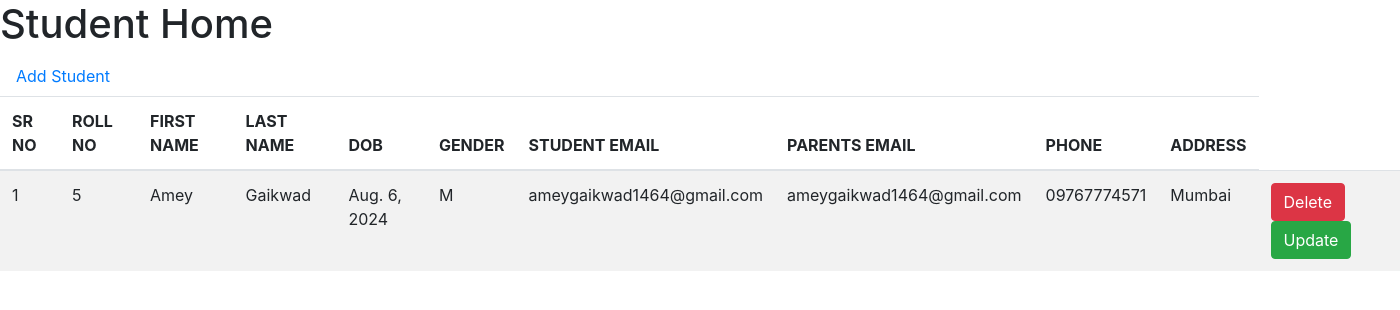
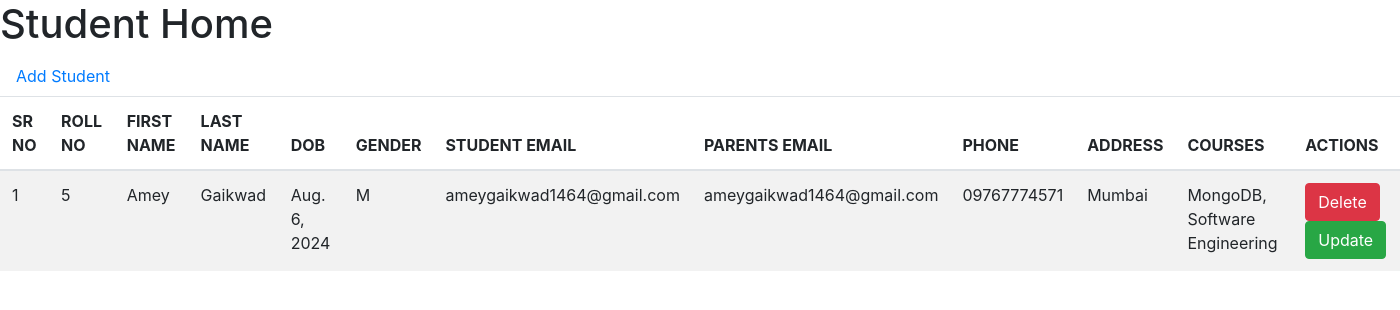
Before and after one commit to amey146/Student-Management, a Django app: page /studentmgt/ in a window 1400 px wide. Shown: the part 52-362 px from the top of the page. Run offline with Django 5.2, Linux system fonts and the light colour scheme; data comes from the database, SQL or seed files in the repository; both versions use the stored data as it was after the commit.

Commit message:
Added course_student reln

```diff
--- a/student_management_project/studentmgt/models.py
+++ b/student_management_project/studentmgt/models.py
@@ -1,5 +1,7 @@
 
 from django.db import models
+
+from coursemgt.models import Course
 
 class Student(models.Model):
     st_id = models.TextField(primary_key=True)
@@ -11,3 +13,7 @@ class Student(models.Model):
     pr_email = models.EmailField()
     phone = models.CharField(max_length=20)
     address = models.TextField()
+    courses = models.ManyToManyField(Course, related_name='students')
+
+    def __str__(self):
+        return f"{self.fname} {self.lname}"
--- a/student_management_project/studentmgt/templates/studentmgt/student_home.html
+++ b/student_management_project/studentmgt/templates/studentmgt/student_home.html
@@ -20,29 +20,34 @@ Student Home
         <th>PARENTS EMAIL</th>
         <th>PHONE</th>
         <th>ADDRESS</th>
+        <th>COURSES</th>
+        <th>ACTIONS</th>
       </tr>
     </thead>
     <tbody>
-      {%  for s in std %}
+      {% for s in std %}
       <tr>
-        <td>{{forloop.counter}}</td>
-        <td>{{s.st_id}}</td>
-        <td>{{s.fname}}</td>
-        <td>{{s.lname}}</td>
-        <td>{{s.dob}}</td>
-        <td>{{s.gender}}</td>
-        <td>{{s.st_email}}</td>
-        <td>{{s.pr_email}}</td>
-        <td>{{s.phone}}</td>
-        <td>{{s.address}}</td>
-
+        <td>{{ forloop.counter }}</td>
+        <td>{{ s.st_id }}</td>
+        <td>{{ s.fname }}</td>
+        <td>{{ s.lname }}</td>
+        <td>{{ s.dob }}</td>
+        <td>{{ s.gender }}</td>
+        <td>{{ s.st_email }}</td>
+        <td>{{ s.pr_email }}</td>
+        <td>{{ s.phone }}</td>
+        <td>{{ s.address }}</td>
         <td>
-          <a href="/studentmgt/student_delete/{{s.st_id}}" class="btn btn-danger md-sm">Delete</a>
-          <a href="/studentmgt/student_update/{{s.st_id}}" class="btn btn-success md-sm">Update</a>
+          {% for course in s.courses.all %}
+            {{ course.cname }}{% if not forloop.last %}, {% endif %}
+          {% endfor %}
+        </td>
+        <td>
+          <a href="/studentmgt/student_delete/{{ s.st_id }}" class="btn btn-danger md-sm">Delete</a>
+          <a href="/studentmgt/student_update/{{ s.st_id }}" class="btn btn-success md-sm">Update</a>
         </td>
       </tr>
       {% endfor %}
     </tbody>
   </table>
-
 {% endblock body %}
--- a/student_management_project/studentmgt/views.py
+++ b/student_management_project/studentmgt/views.py
@@ -1,44 +1,49 @@
 from django.shortcuts import redirect, render, HttpResponse
 
+from coursemgt.models import Course
 from studentmgt.models import Student
 from django.contrib import messages
 
 # Create your views here.
 def student_home(request):
-    std=Student.objects.all()
-    return render(request, "studentmgt/student_home.html",{'std':std})
+    std = Student.objects.all()
+    return render(request, "studentmgt/student_home.html", {'std': std})
+
 
 def student_add(request):
-    if request.method=='POST':
-        #retrive the user inputs
+    if request.method == 'POST':
+        # Retrieve the user inputs
         st_id = request.POST.get("st_id")
         fname = request.POST.get("fname")
         lname = request.POST.get("lname")
         dob = request.POST.get("dob")
-        gender=request.POST.get("gender")
+        gender = request.POST.get("gender")
         st_email = request.POST.get("st_email")
-        pr_email=request.POST.get("pr_email")
+        pr_email = request.POST.get("pr_email")
         phone = request.POST.get("phone")
         address = request.POST.get("address")
+        course_ids = request.POST.getlist("courses")
 
         # Check if the student with the given st_id already exists
         if Student.objects.filter(st_id=st_id).exists():
             error_message = 'Error! A student with this Roll ID already exists.'
-            return render(request, "studentmgt/student_add.html", {'error_message': error_message})
+            courses = Course.objects.all()
+            return render(request, "studentmgt/student_add.html", {'error_message': error_message, 'courses': courses})
 
-        s=Student()
-        s.st_id=st_id
-        s.fname=fname
-        s.lname=lname
-        s.dob=dob
-        s.gender=gender
-        s.st_email=st_email
-        s.pr_email=pr_email
-        s.phone=phone
-        s.address=address
+        # Create and save the student
+        s = Student(st_id=st_id, fname=fname, lname=lname, dob=dob, gender=gender,
+                    st_email=st_email, pr_email=pr_email, phone=phone, address=address)
         s.save()
+
+        # Assign selected courses to the student
+        for course_id in course_ids:
+            course = Course.objects.get(c_id=course_id)
+            s.courses.add(course)
+
         return redirect('/studentmgt')
-    return render(request,"studentmgt/student_add.html",{})
+
+    courses = Course.objects.all()
+    return render(request, "studentmgt/student_add.html", {'courses': courses})
 
 
 
@@ -47,30 +52,41 @@ def student_delete(request,st_id):
     s.delete()
     return redirect("/studentmgt")
 
-def student_update(request,st_id):
-    std=Student.objects.get(pk=st_id)
-    return render(request,"studentmgt/student_update.html",{'std':std})
+def student_update(request, st_id):
+    std = Student.objects.get(pk=st_id)
+    courses = Course.objects.all()
+    return render(request, "studentmgt/student_update.html", {'std': std, 'courses': courses})
 
-def student_do_update(request,st_id):
+def student_do_update(request, st_id):
+    if request.method == 'POST':
         st_id = request.POST.get("st_id")
         fname = request.POST.get("fname")
         lname = request.POST.get("lname")
         dob = request.POST.get("dob")
-        gender=request.POST.get("gender")
+        gender = request.POST.get("gender")
         st_email = request.POST.get("st_email")
-        pr_email=request.POST.get("pr_email")
+        pr_email = request.POST.get("pr_email")
         phone = request.POST.get("phone")
         address = request.POST.get("address")
+        course_ids = request.POST.getlist("courses")
 
-        std=Student.objects.get(pk=st_id)
-        std.st_id=st_id
-        std.fname=fname
-        std.lname=lname
-        std.dob=dob
-        std.gender=gender
-        std.st_email=st_email
-        std.pr_email=pr_email
-        std.phone=phone
-        std.address=address
+        std = Student.objects.get(pk=st_id)
+        std.fname = fname
+        std.lname = lname
+        std.dob = dob
+        std.gender = gender
+        std.st_email = st_email
+        std.pr_email = pr_email
+        std.phone = phone
+        std.address = address
         std.save()
+
+        # Clear existing courses and add the selected ones
+        std.courses.clear()
+        for course_id in course_ids:
+            course = Course.objects.get(c_id=course_id)
+            std.courses.add(course)
+
         return redirect("/studentmgt")
+
+    return redirect("/studentmgt")
```
Also changed, not shown: student_management_project/studentmgt/templates/studentmgt/student_add.html (+21 -12 lines), student_management_project/studentmgt/templates/studentmgt/student_update.html (+22 -11 lines), student_management_project/db.sqlite3, student_management_project/studentmgt/migrations/0002_student_courses.py (added).
